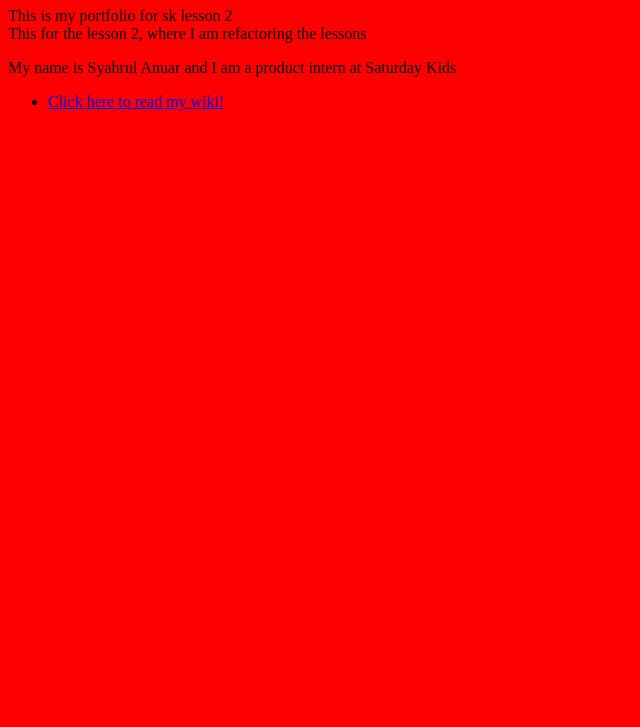
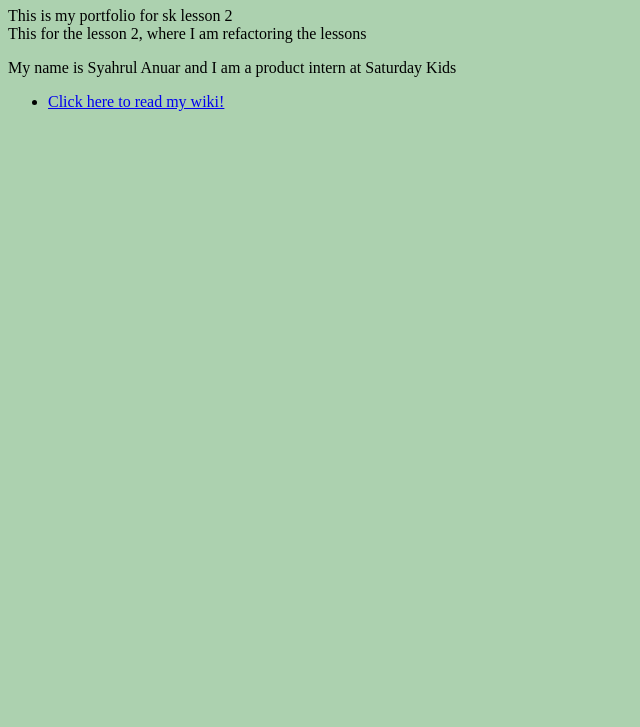
Before and after one commit to sksyahrul/portfolio, a plain HTML site: page index.html in a window 1280 px wide. Shown: the part 73-800 px from the top of the page, without its empty margins (0-640 px from the left). Drawn offline with Linux system fonts and the light colour scheme.

Commit message:
Changed background from red to 'soft green'

```diff
--- a/style.css
+++ b/style.css
@@ -1,3 +1,3 @@
 body {
-  background-color: red;
+  background-color: #ACD1AF;
 }
```
